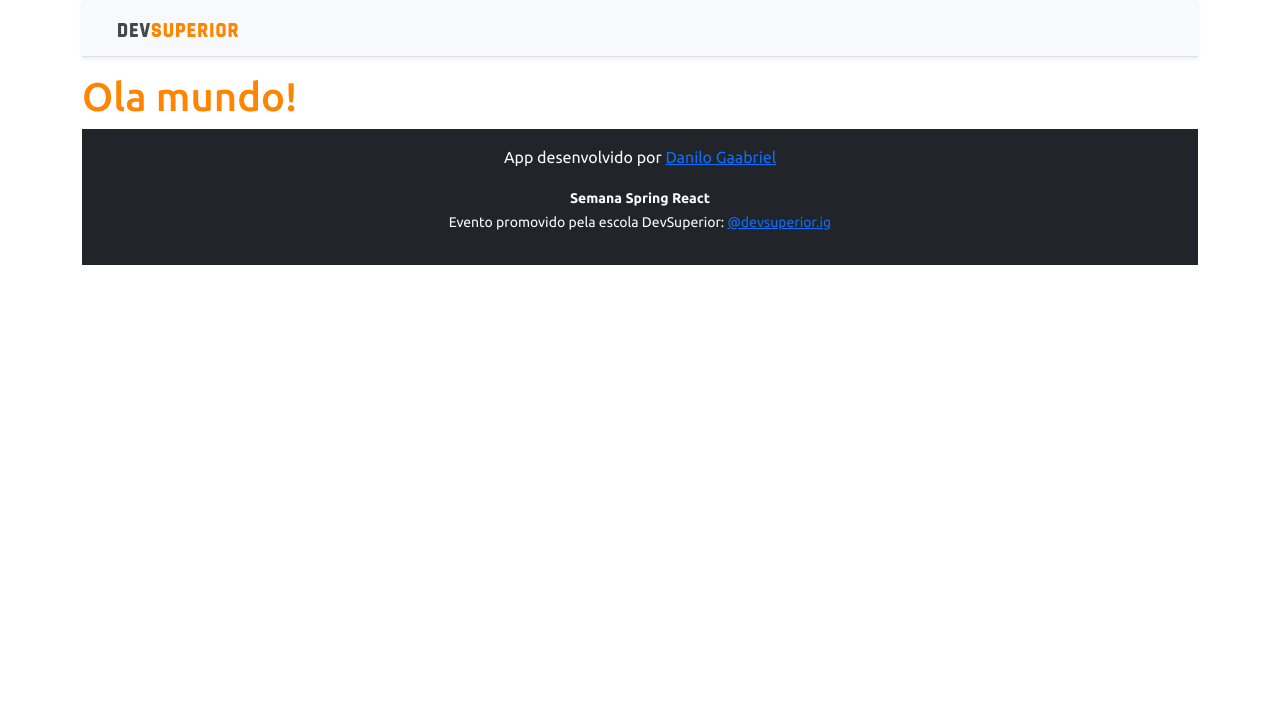
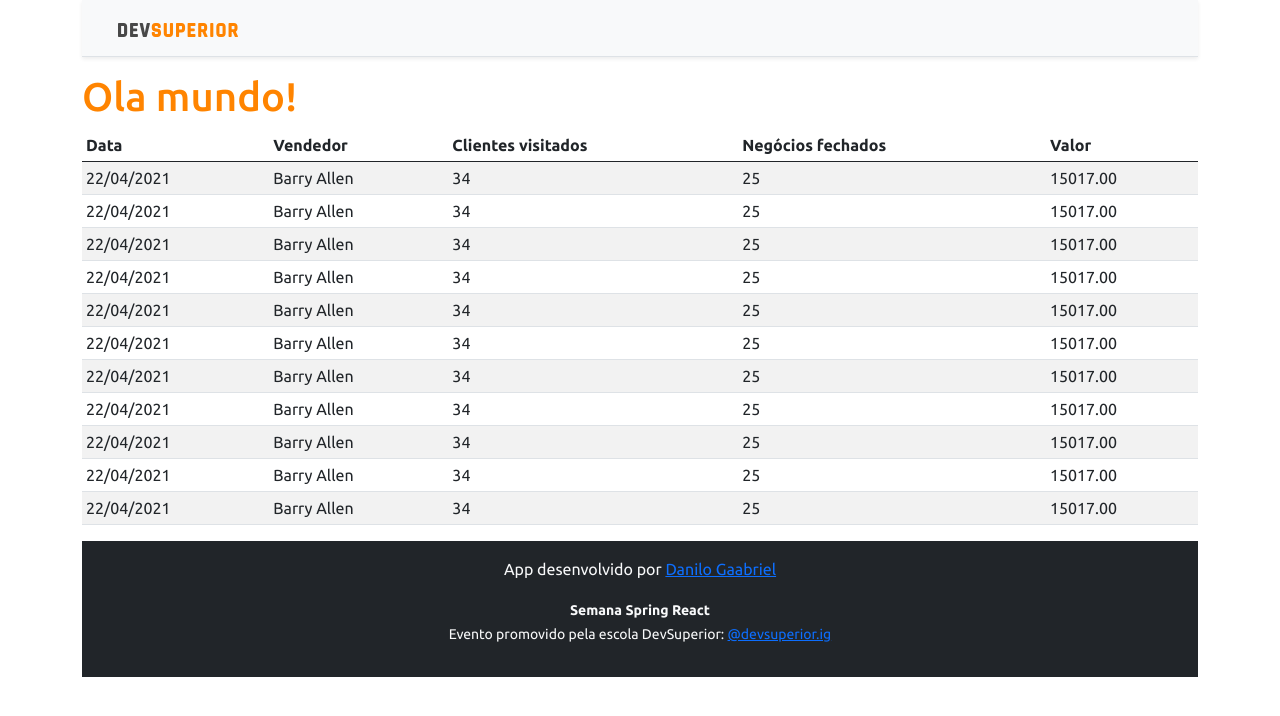
Before and after one commit to danilogabrielss/projeto-sds3, a React (Create React App) app in the folder frontend/: page / in a window 1280 px wide. Shown: the top 716 px of the page. Built offline with nearby package versions, Linux system fonts and the light colour scheme.

Commit message:
Componentes estaticos basicos

```diff
--- a/frontend/src/App.tsx
+++ b/frontend/src/App.tsx
@@ -1,3 +1,4 @@
+import DataTable from "components/DataTable";
 import Footer from "components/Footer";
 import NavBar from "components/NavBar";
 
@@ -7,6 +8,7 @@
       <>
         <NavBar />
         <h1 className="text-primary">Ola mundo!</h1>
+        <DataTable />
         <Footer />
       </>
     </div>
--- /dev/null
+++ b/frontend/src/components/DataTable/index.tsx
@@ -0,0 +1,88 @@
+function DataTable() {
+    return (
+        <div className="table-responsive">
+            <table className="table table-striped table-sm">
+                <thead>
+                    <tr>
+                        <th>Data</th>
+                        <th>Vendedor</th>
+                        <th>Clientes visitados</th>
+                        <th>Negócios fechados</th>
+                        <th>Valor</th>
+                    </tr>
+                </thead>
+                <tbody>
+                    <tr>
+                        <td>22/04/2021</td>
+                        <td>Barry Allen</td>
+                        <td>34</td>
+                        <td>25</td>
+                        <td>15017.00</td>
+                    </tr><tr>
+                        <td>22/04/2021</td>
+                        <td>Barry Allen</td>
+                        <td>34</td>
+                        <td>25</td>
+                        <td>15017.00</td>
+                    </tr><tr>
+                        <td>22/04/2021</td>
+                        <td>Barry Allen</td>
+                        <td>34</td>
+                        <td>25</td>
+                        <td>15017.00</td>
+                    </tr><tr>
+                        <td>22/04/2021</td>
+                        <td>Barry Allen</td>
+                        <td>34</td>
+                        <td>25</td>
+                        <td>15017.00</td>
+                    </tr><tr>
+                        <td>22/04/2021</td>
+                        <td>Barry Allen</td>
+                        <td>34</td>
+                        <td>25</td>
+                        <td>15017.00</td>
+                    </tr><tr>
+                        <td>22/04/2021</td>
+                        <td>Barry Allen</td>
+                        <td>34</td>
+                        <td>25</td>
+                        <td>15017.00</td>
+                    </tr><tr>
+                        <td>22/04/2021</td>
+                        <td>Barry Allen</td>
+                        <td>34</td>
+                        <td>25</td>
+                        <td>15017.00</td>
+                    </tr><tr>
+                        <td>22/04/2021</td>
+                        <td>Barry Allen</td>
+                        <td>34</td>
+                        <td>25</td>
+                        <td>15017.00</td>
+                    </tr><tr>
+                        <td>22/04/2021</td>
+                        <td>Barry Allen</td>
+                        <td>34</td>
+                        <td>25</td>
+                        <td>15017.00</td>
+                    </tr><tr>
+                        <td>22/04/2021</td>
+                        <td>Barry Allen</td>
+                        <td>34</td>
+                        <td>25</td>
+                        <td>15017.00</td>
+                    </tr><tr>
+                        <td>22/04/2021</td>
+                        <td>Barry Allen</td>
+                        <td>34</td>
+                        <td>25</td>
+                        <td>15017.00</td>
+                    </tr>
+                </tbody>
+            </table>
+        </div>
+    );
+}
+
+export default DataTable;
--- a/frontend/src/components/Footer/index.tsx
+++ b/frontend/src/components/Footer/index.tsx
@@ -1,4 +1,3 @@
-import ImgDsDark from 'assets/img/ds-dark.svg';
 function Footer() {
     return (
         <footer className="footer mt-auto py-3 bg-dark">
```
